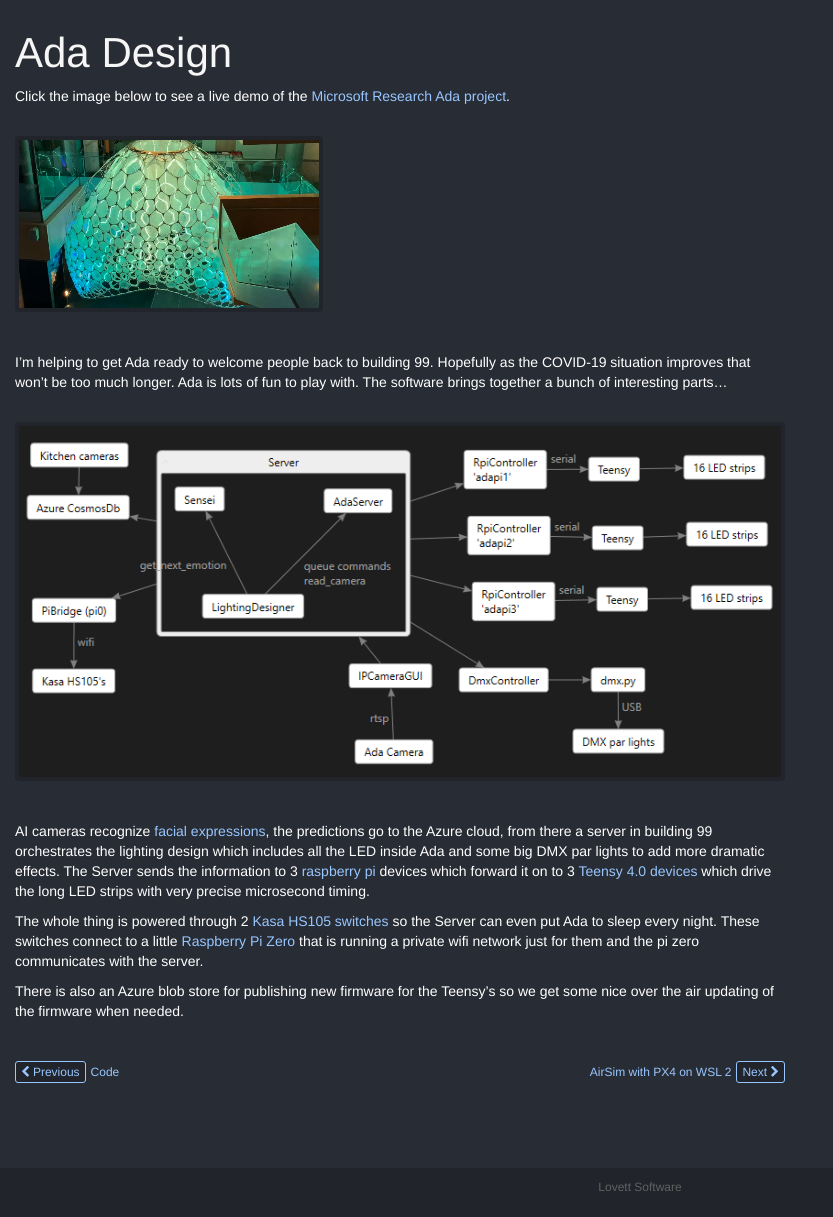
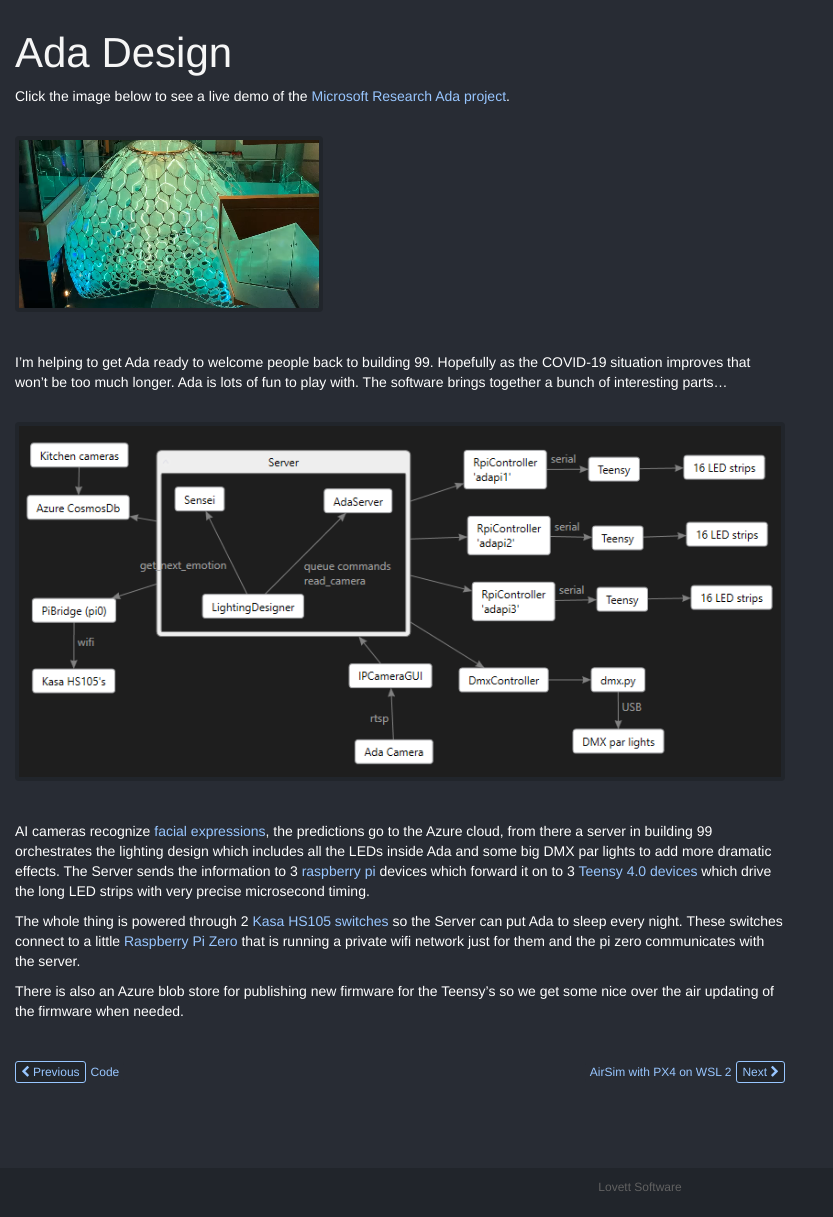
Before and after one commit to lovettchris/lovettchris.github.io, an MkDocs documentation site: the page built from docs/posts/ada/index.md, in a window 1280 px wide. Shown: the whole page, without its empty margins (0-833 px from the left). Built offline with MkDocs 1.6.1, drawn with Linux system fonts in a browser that asks for light colours.

Commit message:
fix typo

```diff
--- a/docs/posts/ada/index.md
+++ b/docs/posts/ada/index.md
@@ -12,7 +12,7 @@ brings together a bunch of interesting parts...
 
 AI cameras recognize [facial expressions](https://github.com/microsoft/FERPlus), the predictions go
 to the Azure cloud, from there a server in building 99 orchestrates the lighting design which
-includes all the LED inside Ada and some big DMX par lights to add more dramatic effects. The Server
+includes all the LEDs inside Ada and some big DMX par lights to add more dramatic effects. The Server
 sends the information to 3 [raspberry
 pi](https://www.raspberrypi.org/products/raspberry-pi-3-model-b-plus/) devices which forward it on
 to 3 [Teensy 4.0 devices](https://www.pjrc.com/store/teensy40.html) which drive the long LED strips
@@ -20,7 +20,7 @@ with very precise microsecond timing.
 
 The whole thing is powered through 2 [Kasa HS105
 switches](https://www.kasasmart.com/us/products/smart-plugs/kasa-smart-wifi-plug-mini) so the Server
-can even put Ada to sleep every night.  These switches connect to a little [Raspberry Pi
+can put Ada to sleep every night.  These switches connect to a little [Raspberry Pi
 Zero](https://www.raspberrypi.org/products/raspberry-pi-zero/) that is running a private wifi
 network just for them and the pi zero communicates with the server.
 
```
